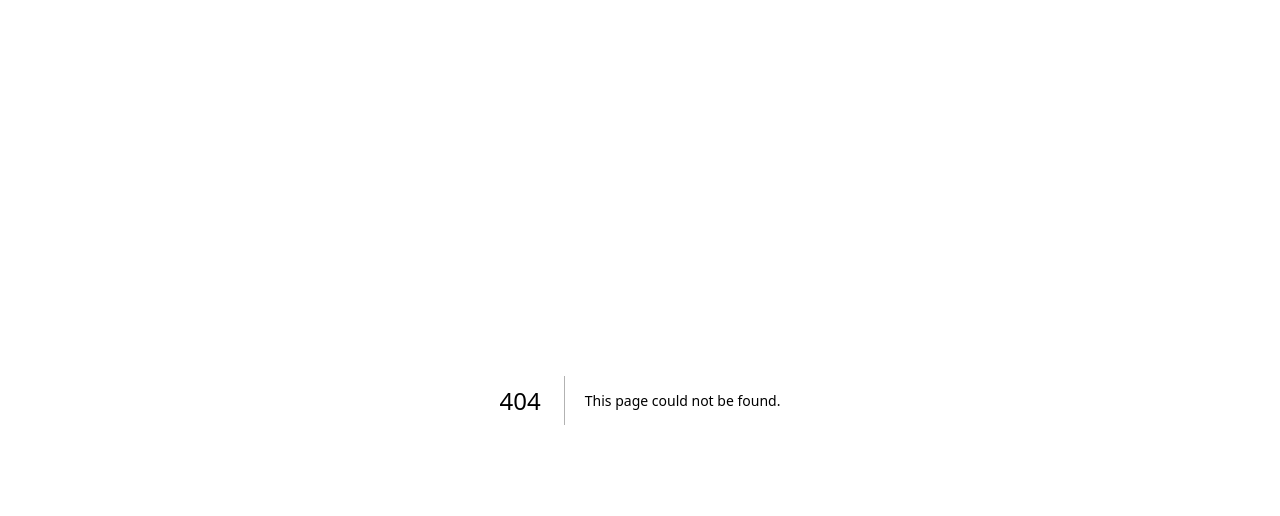
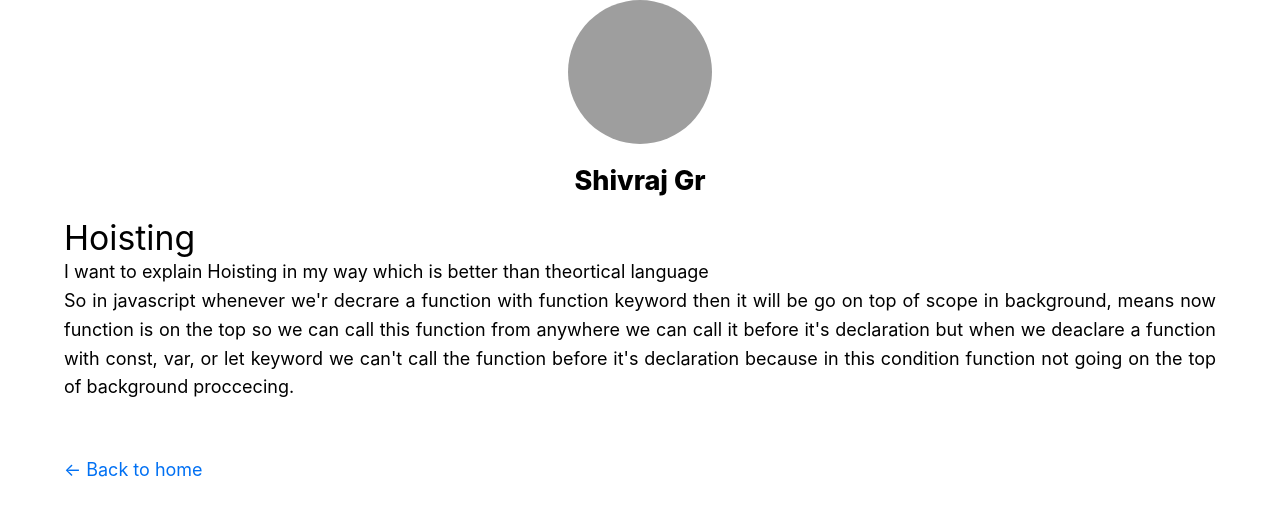
Before and after one commit to iamshiv007/NextJS-Portfolio, a Next.js app: page /posts/Hoisting in a window 1280 px wide. Before the commit this address had no page. Shown: the top 516 px of the page. Built offline with nearby package versions, Linux system fonts and the light colour scheme; grey boxes are pictures that could not be loaded.

Commit message:
Hoisting in Js

```diff
--- a/pages/index.js
+++ b/pages/index.js
@@ -28,6 +28,9 @@ export default function Home() {
 
           {/* Css Rare Selector */}
           <CssSelector />
+
+          {/* Hoisting in JavaScript */}
+          <Hoisting />
         </div>
       </section>
     </Layout>
@@ -105,3 +108,20 @@ const CssSelector = () => {
     </div>
   );
 };
+
+const Hoisting = () => {
+  return (
+    <div>
+      <div className={utilStyles.shadow1}>
+        <img
+          src="https://internetingishard.netlify.app/css-selectors-1f0064.464e0c0e.png"
+          alt=""
+        />
+        <div className="px-1 py-2">
+          <Link href={"/posts/Hoisting"}>Hoisting In Javasript</Link>
+          <p className={utilStyles.headingSm}>June 1, 2023</p>
+        </div>
+      </div>
+    </div>
+  );
+};
--- /dev/null
+++ b/pages/posts/Hoisting.jsx
@@ -0,0 +1,33 @@
+import Layout from "@/components/layout";
+import Head from "next/head";
+import React from "react";
+
+const HoistingComponent = () => {
+  return (
+    <Layout>
+      <Head>
+        <title>Javascript hoisting</title>
+      </Head>
+      <div>
+        <p className="text-3xl">Hoisting</p>
+
+        <p>
+          I want to explain Hoisting in my way which is better than theortical
+          language
+        </p>
+
+        <p>
+          So in javascript whenever we'r decrare a function with function
+          keyword then it will be go on top of scope in background, means now
+          function is on the top so we can call this function from anywhere we
+          can call it before it's declaration but when we deaclare a function
+          with const, var, or let keyword we can't call the function before it's
+          declaration because in this condition function not going on the top of
+          background proccecing.
+        </p>
+      </div>
+    </Layout>
+  );
+};
+
+export default HoistingComponent;
```
